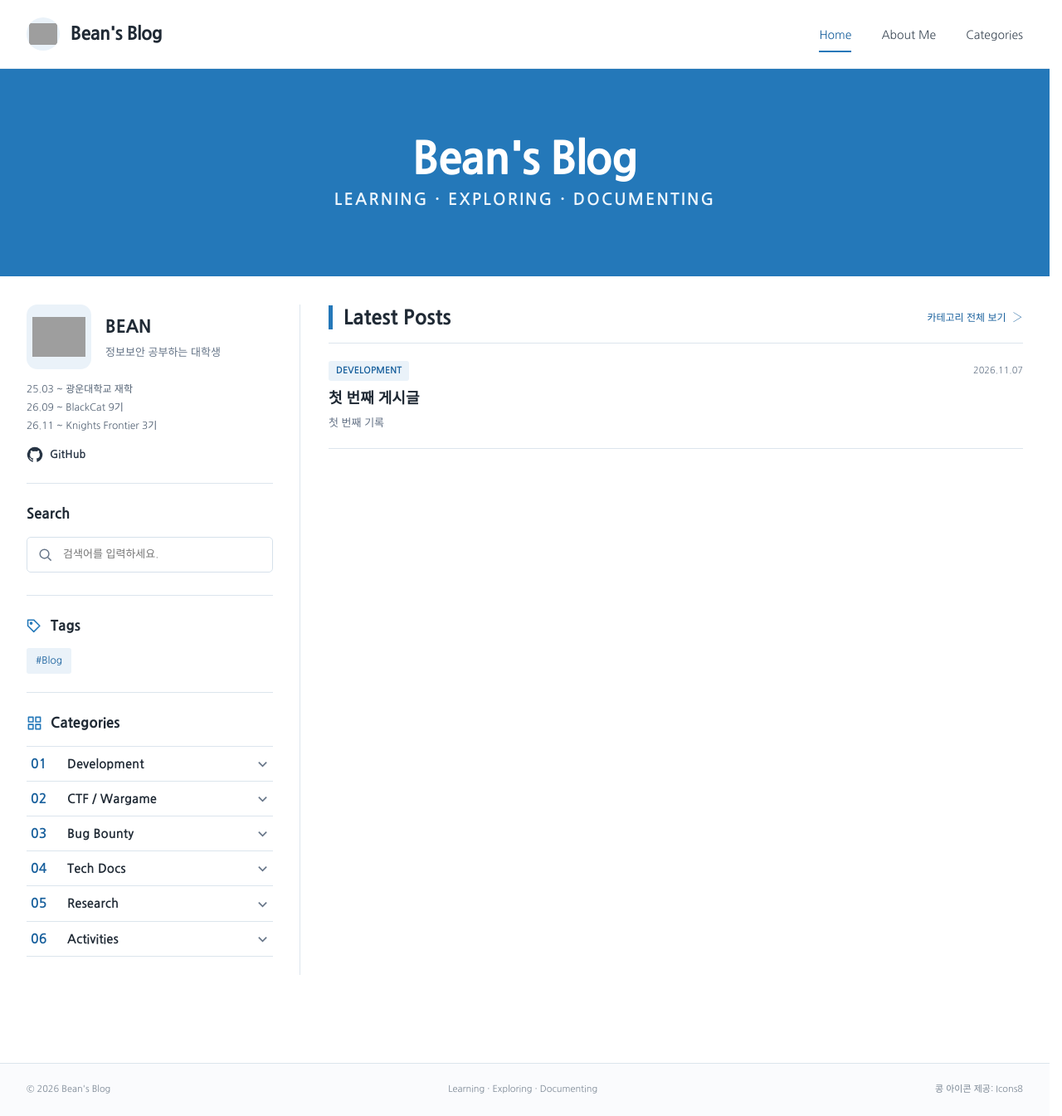
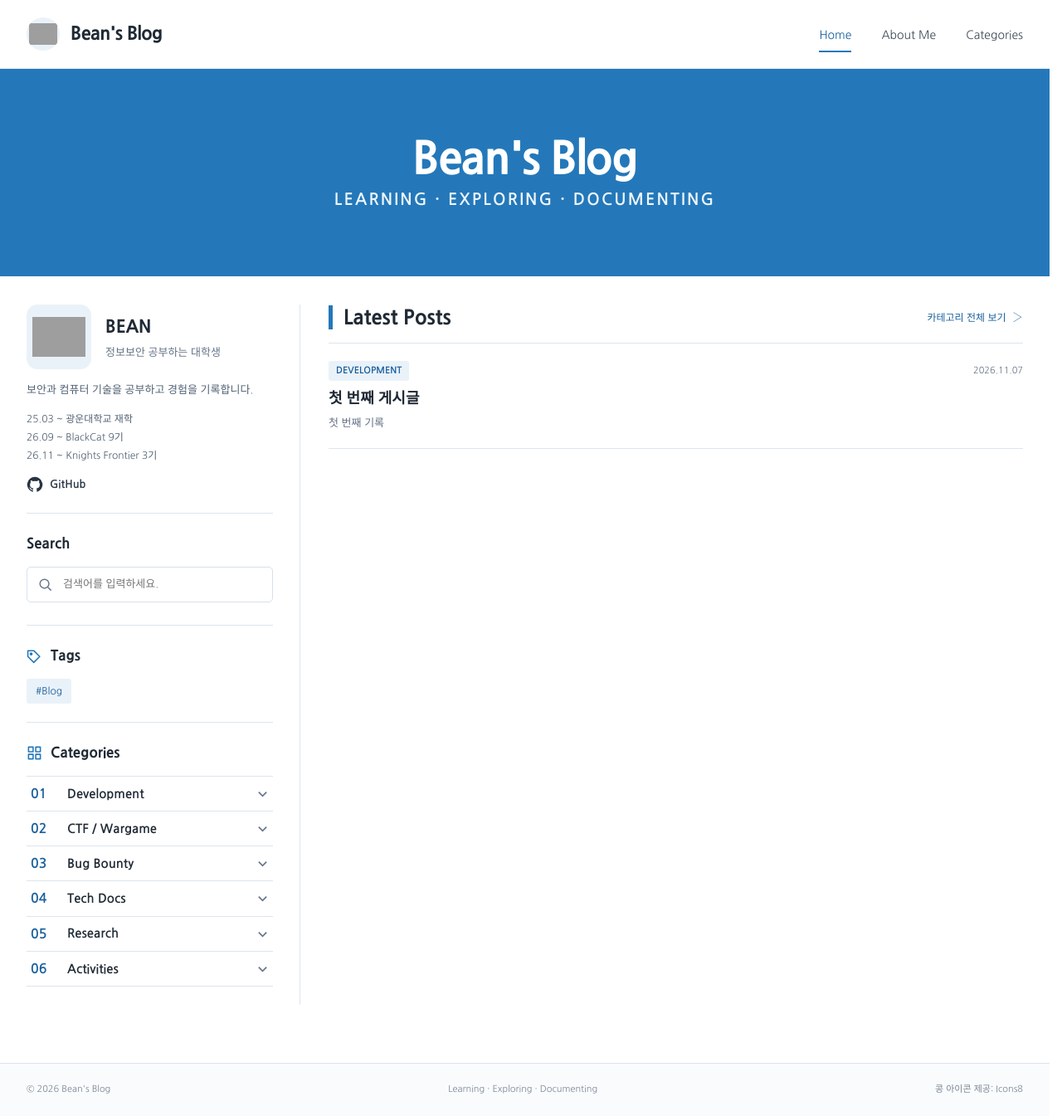
Before and after one commit to BEAN-CMD418/bean-cmd418.github.io, a Jekyll site: the page built from index.md, in a window 1280 px wide and 1345 px high. Shown: the whole window at 83% size. Built offline with Jekyll 4.4.1, drawn with Linux system fonts in a browser that asks for light colours; some web fonts are replaced; grey boxes are pictures that could not be loaded.

Commit message:
Add profile introduction above experience

```diff
--- a/_includes/blog-sidebar.html
+++ b/_includes/blog-sidebar.html
@@ -8,6 +8,7 @@
       <h2>BEAN</h2>
       <p class="profile-role">정보보안 공부하는 대학생</p>
     </div>
+    <p class="profile-description">보안과 컴퓨터 기술을 공부하고 경험을 기록합니다.</p>
     <div class="profile-career" aria-label="활동 및 학력">
       <p>25.03 ~ 광운대학교 재학</p>
       <p>26.09 ~ BlackCat 9기</p>
```
